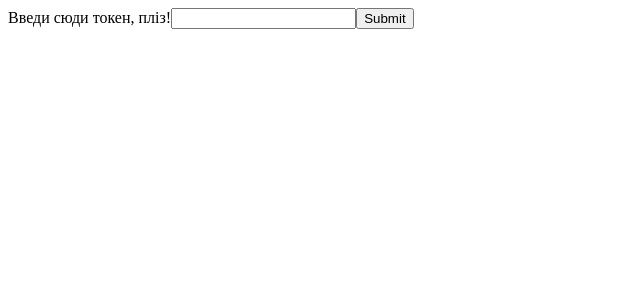
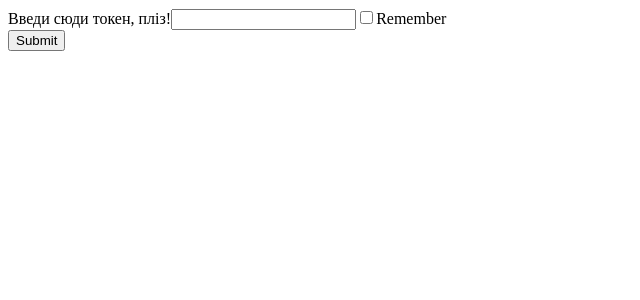
Before and after one commit to Miroslavetsh/schedule-app-ui, a Next.js app: page / in a window 1280 px wide. Shown: the top 300 px of the page, without its empty margins (0-640 px from the left). Built offline with nearby package versions, Linux system fonts and the light colour scheme.

Commit message:
Remember me: token to localstorage (replace sessionStorage)

```diff
--- a/pages/group/[hash].jsx
+++ b/pages/group/[hash].jsx
@@ -22,7 +22,7 @@ const Group = () => {
 
       <button
         onClick={() => {
-          sessionStorage.removeItem('__token')
+          window.localStorage.removeItem('__token')
           router.push('/')
         }}
       >
--- a/pages/index.jsx
+++ b/pages/index.jsx
@@ -9,11 +9,12 @@ const Home = () => {
   const { setPairs } = useContext(AppContext)
 
   const [token, setToken] = useState('')
+  const [isRemember, setIsRemember] = useState(false)
   const [errorMessage, setErrorMessage] = useState('')
 
   useEffect(() => {
     // Trying to find the token in this session
-    const t = sessionStorage.getItem('__token')
+    const t = window.localStorage.getItem('__token')
 
     if (t) {
       setToken(t)
@@ -35,7 +36,7 @@ const Home = () => {
         setPairs({ current: currentPair, nearest: nearestPair, groupName })
 
         router.push('/group/' + token)
-        sessionStorage.setItem('__token', token)
+        isRemember && window.localStorage.setItem('__token', token)
       }
     })
   }
@@ -46,6 +47,10 @@ const Home = () => {
       Введи сюди токен, пліз!
       <input value={token} onInput={(e) => setToken(e.target.value.trim())} type="text" />
       {errorMessage && errorMessage}
+      <label>
+        <input type="checkbox" checked={isRemember} onChange={() => setIsRemember(!isRemember)} />
+        Remember
+      </label><br />
       <button onClick={authorize}>Submit</button>
     </>
   )
```
